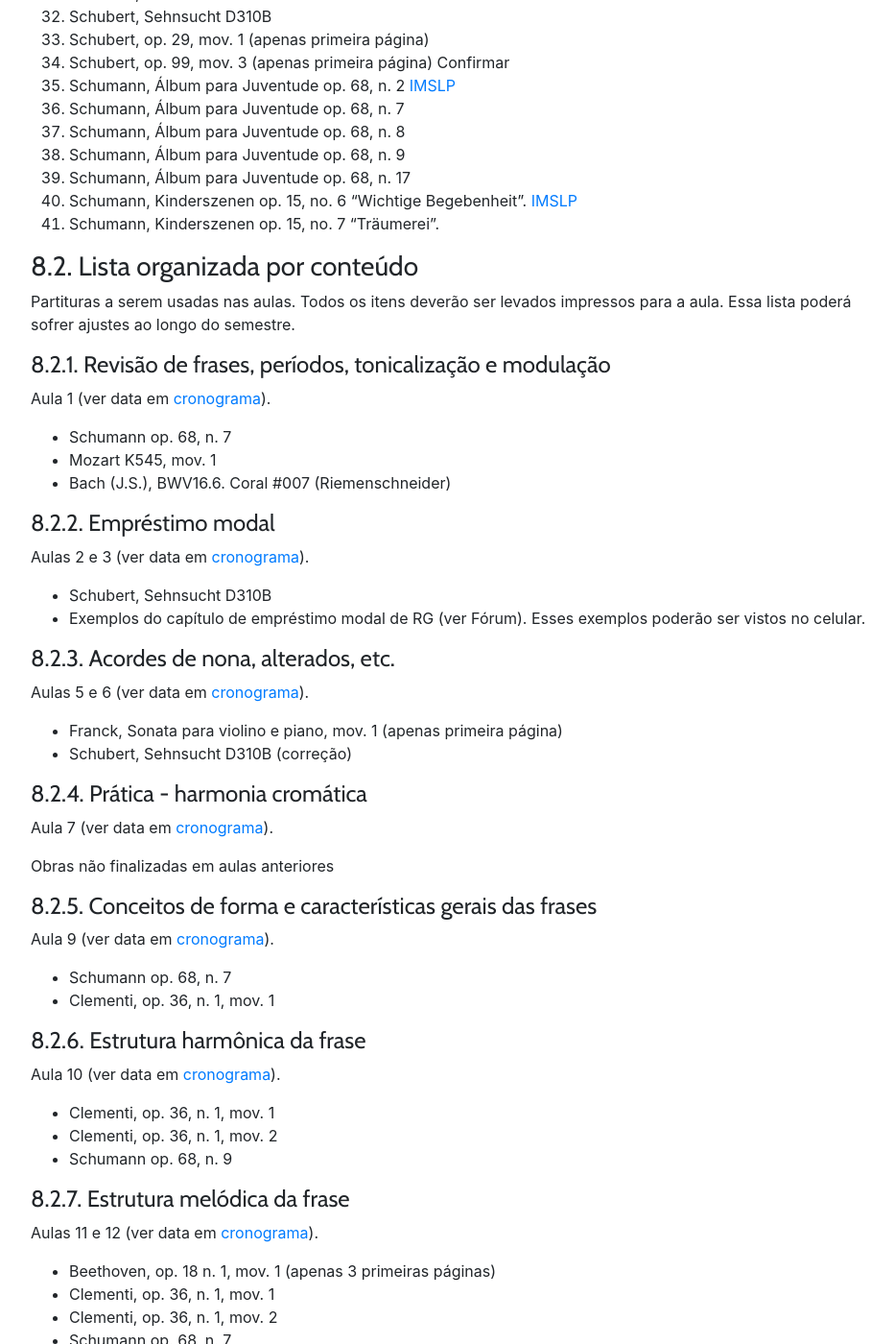
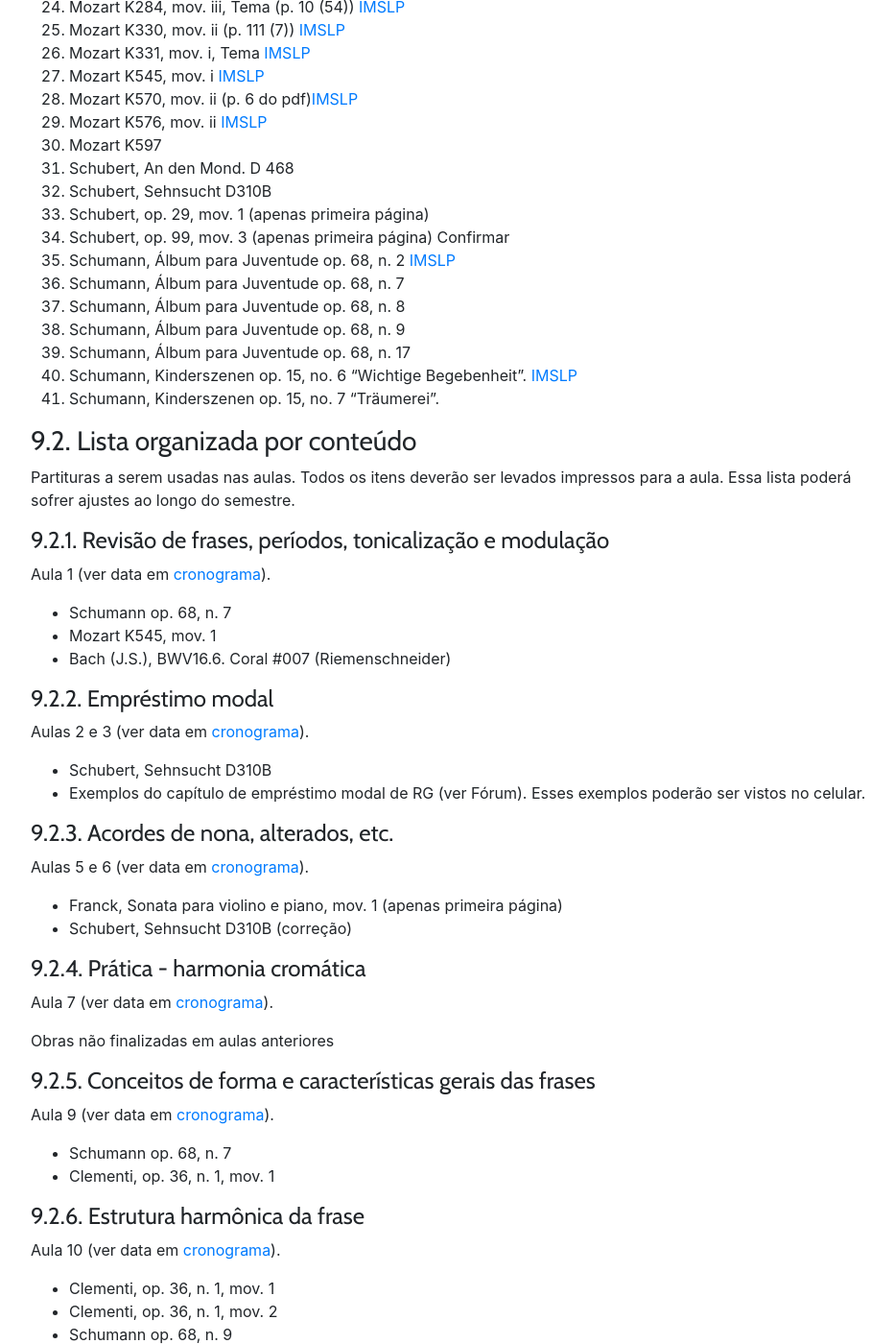
Before and after one commit to kroger/genosmus, a Jekyll site: the page built from _marcos/musa71.md, in a window 1280 px wide and 1400 px high, scrolled down 4741 px. Shown: the whole window at 96% size, without its empty margins (68-1000 px from the left). Built offline with Jekyll 4.4.1, drawn with Linux system fonts in a browser that asks for light colours; nearby versions of some CDN libraries; the table of contents is made by our own code; some of the changed text lies outside the part shown.

Commit message:
Atualizações diversas para semestre 2025.1
- Adiciona preâmbulo
- Corrige redação
- Adiciona ambientes virtuais
- Remove notas antigas
- Melhora texto do cronograma
- Preenche final de cronograma de MUSB15 e PPGMUS
- Corrige links
- Corrige avaliação de MUSB14
- Insere seção de notas em PPGMUS

```diff
--- a/_marcos/cronogramas/musb14.txt
+++ b/_marcos/cronogramas/musb14.txt
@@ -6,11 +6,13 @@
 Policordes - dimensão vertical. Miniatura 2
 Politonalidade e policordes. Exercício básico 3
 Politonalidade e policordes. Miniatura 3
-Pós-tonalismo, serialismo e indeterminação.
+Pós-tonalismo, serialismo e indeterminação
 Consulta composição final 1
 Consulta composição final 2
 Consulta composição final 3
 Consulta composição final 4
 Consulta composição final 5
-Entrega da composição final e relatório
+Entrega da composição final
 **Ausência do professor**
+**Reservado para emergências**
+**Reservado para emergências**
--- a/_marcos/cronogramas/ppgmus0096.txt
+++ b/_marcos/cronogramas/ppgmus0096.txt
@@ -10,8 +11,8 @@
 Consultas sobre texto final
 Consultas sobre texto final
 Consultas sobre texto final
+**Feriado: São João**
 Consultas sobre texto final
-**Feriado: São João**
 Entrega e apresentação do trabalho final
 **Reservado para emergências**
 **Reservado para emergências**
--- a/_marcos/musa71.md
+++ b/_marcos/musa71.md
@@ -65,13 +74,11 @@
 
 A data de realização de segunda chamada está prevista no cronograma da disciplina.
 
-## 7. Cronograma
+## 8. Cronograma
 
 O conteúdo e dias das aulas do cronograma poderão ser modificados de acordo com a necessidade e eventualidade.
 
-Em função da coordenação do Colegiado de Composição e Regência, o professor poderá se ausentar de aulas para atender a chamados da Congregação da EMUS ou instâncias superiores da Universidade. Nesses casos, avisará pelo fórum da disciplina (ver [links](#11-links)) e definirá os trabalhos a serem realizados. Por prevenção, o cronograma dispõe de aulas de reposição de conteúdo. Caso não haja necessidade de reposição, essas aulas serão usadas para exercícios práticos.
-
-**Obs**: o cronograma está ajustado para o retorno pós-greve.
+Em função da coordenação do Colegiado de Composição e Regência, o professor poderá se ausentar de aulas para atender a chamados da Congregação da EMUS ou instâncias superiores da Universidade. Nesses casos, avisará pelo fórum da disciplina (ver [links](#11-links)) e definirá os trabalhos a serem realizados.
 
 | Aula | Data       | Dia  | Conteúdo                                                 |
 | ---: | :--------- | :--- | :------------------------------------------------------- |
@@ -129,13 +136,13 @@
 12. [Análise de forma de pequena obra 2](https://docs.google.com/document/d/1IHzF_r5xIwWXJ4iFueH-cx-ssutwhwRKqmdJ1WB7mPU/edit?usp=sharing)
 13. [Análise e composição de pequena obra](https://docs.google.com/document/d/1iw45ZlYpsPZY7mSGkAYO8Szr5PZhb5g6h5JFyHrExyw/edit?usp=sharing) -->
 
-## 8. Material para Análise
+## 9. Material para Análise
 
 Seleção de obras para análise ao longo do semestre.
 
 O material para análise está inteiramente disponível no site do [IMSLP](https://imslp.org) (buscar informações a respeito na internet).
 
-### 8.1. Lista completa
+### 9.1. Lista completa
 
 Lista em construção. Todas as partituras estão disponíveis no IMSLP. Observar números e movimentos.
 
@@ -181,11 +188,11 @@
 1. Schumann, Kinderszenen op. 15, no. 6 "Wichtige Begebenheit". [IMSLP](https://imslp.org/wiki/Kinderszenen,_Op.15_(Schumann,_Robert))
 1. Schumann, Kinderszenen op. 15, no. 7 "Träumerei".
 
-### 8.2. Lista organizada por conteúdo
+### 9.2. Lista organizada por conteúdo
 
 Partituras a serem usadas nas aulas. Todos os itens deverão ser levados impressos para a aula. Essa lista poderá sofrer ajustes ao longo do semestre.
 
-#### 8.2.1. Revisão de frases, períodos, tonicalização e modulação
+#### 9.2.1. Revisão de frases, períodos, tonicalização e modulação
 
 Aula 1 (ver data em [cronograma](#7-cronograma)).
 
@@ -193,7 +200,7 @@
 - Mozart K545, mov. 1
 - Bach (J.S.), BWV16.6. Coral #007 (Riemenschneider)
 
-#### 8.2.2. Empréstimo modal
+#### 9.2.2. Empréstimo modal
 
 Aulas 2 e 3 (ver data em [cronograma](#7-cronograma)).
 
@@ -201,20 +208,20 @@
 - Exemplos do capítulo de empréstimo modal de RG (ver Fórum). Esses
   exemplos poderão ser vistos no celular.
 
-#### 8.2.3. Acordes de nona, alterados, etc.
+#### 9.2.3. Acordes de nona, alterados, etc.
 
 Aulas 5 e 6 (ver data em [cronograma](#7-cronograma)).
 
 - Franck, Sonata para violino e piano, mov. 1 (apenas primeira página)
 - Schubert, Sehnsucht D310B (correção)
 
-#### 8.2.4. Prática - harmonia cromática
+#### 9.2.4. Prática - harmonia cromática
 
 Aula 7 (ver data em [cronograma](#7-cronograma)).
 
 Obras não finalizadas em aulas anteriores
 
-#### 8.2.5. Conceitos de forma e características gerais das frases
+#### 9.2.5. Conceitos de forma e características gerais das frases
 
 <!-- Aula 10, dia -->
 Aula 9 (ver data em [cronograma](#7-cronograma)).
@@ -222,7 +229,7 @@
 - Schumann op. 68, n. 7
 - Clementi, op. 36, n. 1, mov. 1
 
-#### 8.2.6. Estrutura harmônica da frase
+#### 9.2.6. Estrutura harmônica da frase
 
 <!-- Aula 11 -->
 Aula 10 (ver data em [cronograma](#7-cronograma)).
@@ -231,7 +238,7 @@
 - Clementi, op. 36, n. 1, mov. 2
 - Schumann op. 68, n. 9
 
-#### 8.2.7. Estrutura melódica da frase
+#### 9.2.7. Estrutura melódica da frase
 
 <!-- Aulas 12 e 13 -->
 Aulas 11 e 12 (ver data em [cronograma](#7-cronograma)).
@@ -242,7 +249,7 @@
 - Schumann op. 68, n. 7
 - Schumann op. 68, n. 9
 
-#### 8.2.8. Desenvolvimento de frase
+#### 9.2.8. Desenvolvimento de frase
 
 <!-- Aula 14 -->
 Aula 12 (ver data em [cronograma](#7-cronograma)).
@@ -253,7 +260,7 @@
 - Franck, Sonata para violino e piano, mov. 1 (apenas primeira página)
 - ~~Schubert, op. 99, mov. 3 (apenas primeira página)~~
 
-#### 8.2.9. Combinação de frases, detalhamento de períodos
+#### 9.2.9. Combinação de frases, detalhamento de períodos
 
 <!-- Aulas 15 e 16 -->
 Aulas 13 a 15 (ver data em [cronograma](#7-cronograma)).
@@ -264,7 +271,7 @@
 - Mozart K330, mov. 2 (p 111 (7))
 - Mozart K570, mov. ii (p 6 do pdf)
 
-#### 8.2.10. Pequenas formas: partes, desenho e movimento harmônico
+#### 9.2.10. Pequenas formas: partes, desenho e movimento harmônico
 
 Aulas 17 e 18 (ver data em [cronograma](#7-cronograma)).
 
@@ -276,7 +283,7 @@
 
 (composições já usadas no semestre)
 
-#### 8.2.11. Formas binárias: contínuas e secionais
+#### 9.2.11. Formas binárias: contínuas e secionais
 
 Aulas 19 e 20 (ver data em [cronograma](#7-cronograma)).
 
@@ -298,7 +305,7 @@
 - Diabelli, op. 168, n. 1, mov. 2
 - Schumann, Kinderszenen op. 15, no. 6 "Wichtige Begebenheit" -->
 
-#### 8.2.12. Formas ternárias: contínuas e secionais
+#### 9.2.12. Formas ternárias: contínuas e secionais
 
 Aulas 21 e 22 (ver data em [cronograma](#7-cronograma)).
 
@@ -306,7 +313,7 @@
 
 - Schumann, Kinderszenen op. 15, no. 6 "Wichtige Begebenheit"
 
-#### 8.2.13. Análise de pequenas formas
+#### 9.2.13. Análise de pequenas formas
 
 Aulas 23 e 24 (ver data em [cronograma](#7-cronograma)).
 
@@ -319,27 +326,13 @@
 - Schumann, Kinderszenen op. 15, no. 7 "Träumerei"
 - Schumann op. 68, n. 9
 
-## 9. Notas
+## 10. Notas
 
 [Em construção]
 
-| Matrícula |   P1 | P2   | P3   |    M | R    |
-| --------: | ---: | :--- | :--- | ---: | :--- |
-| 221120499 |  8.8 | 10.0 | 8.9  |  9.2 | AP   |
-| 221120505 |  7.6 | 9.4  | 8.9  |  8.6 | AP   |
-| 221120509 |  9.7 | 9.7  | 8.4  |  9.3 | AP   |
-| 221120510 |  8.0 | 8.7  | 9.7  |  8.8 | AP   |
-| 221120744 |  8.2 | 5.0  | 4.7  |  6.0 | AP   |
-| 222115055 |  7.5 | 6.1  | 7.8  |  7.1 | AP   |
-| 222118651 |  2.4 | -    | -    |  0.8 | TR   |
-| 222118654 |  9.7 | 8.3  | 7.3  |  8.4 | AP   |
-| 222118656 |  4.5 | 7.1  | 5.5  |  5.7 | AP   |
-| 222118671 |  8.6 | 9.7  | 8.7  |  9.0 | AP   |
-| 222118676 |  9.0 | 9.4  | 8.9  |  9.1 | AP   |
-| 223118607 | 10.0 | 10.0 | 9.6  | 10.0 | AP   |
-| 223118610 |  7.5 | 6.4  | 7.8  |  7.2 | AP   |
-| 223118615 |  4.7 | 2.5  | 1.1  |  2.8 | RR   |
-| 223118618 |  6.1 | 7.2  | 3.9  |  5.7 | AP   |
+| Matrícula | P1  | P2  | P3  | M   | R   |
+| --------- | --- | --- | --- | --- | --- |
+|           |     |     |     |     |     |
 {: .table .table-sm}
 
 Estatística
```
Also changed, not shown: other parts of _marcos/cronogramas/ppgmus0096.txt (+1 -0 lines), other parts of _marcos/musa71.md (+16 -7 lines), _marcos/musa69.md (+23 -29 lines), _marcos/musb14.md (+26 -26 lines), _marcos/ppgmus0096.md (+56 -25 lines).
